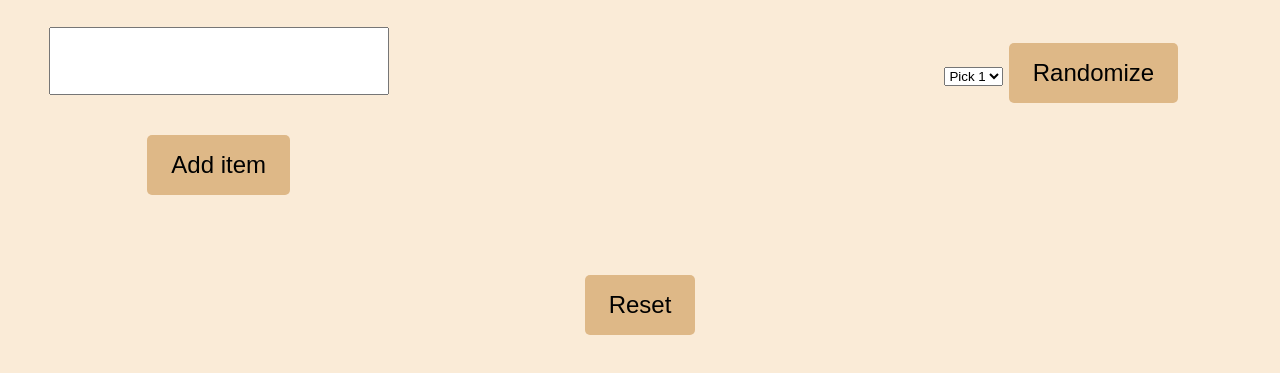
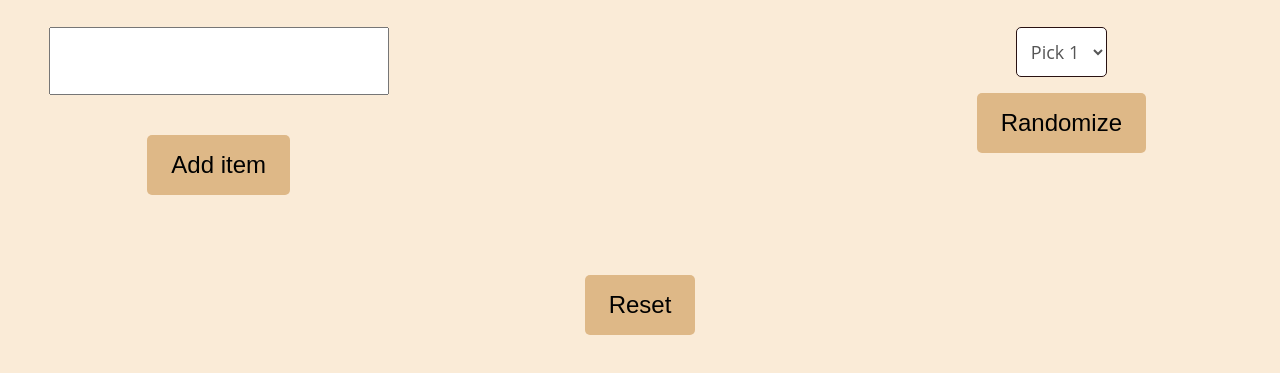
Before and after one commit to Oskar-Mikael/randomize-app, a plain HTML site: page index.html in a window 1280 px wide. Shown: the part 289-662 px from the top of the page. Drawn offline with nearby package versions, Linux system fonts and the light colour scheme.

Commit message:
Changed styling

```diff
--- a/index.html
+++ b/index.html
@@ -45,7 +45,7 @@
                 </h2>
                 <h3 id="result"></h3>
                 <form>
-                    <select id="selectNumber">
+                    <select id="selectNumber" class="dropdown">
                         <option value="1">
                             Pick 1
                         </option>
@@ -62,8 +62,8 @@
                             Pick 5
                         </option>
                     </select>
+                </form>
                 <button type="submit" id="submit">Randomize</button>
-                </form>
             </div>
 
         </div>
--- a/style.css
+++ b/style.css
@@ -56,6 +56,20 @@ ol>li {
     color: rgb(0, 0, 0);
 }
 
+.dropdown {
+    height: 50px;
+    border: 1px solid #ccc;
+    border-radius: 5px;
+    padding-left: 5px;
+    padding: 10px;
+    font-size: 18px;
+    font-family: 'Open Sans', sans-serif;
+    color: #555;
+    background-color: rgb(255, 255, 255);
+    background-image: none;
+    border: 1px solid rgb(41, 18, 18);
+}
+
 @media screen and (max-width:768px) {
     #grid {
         grid-template-columns: 1fr;
```
